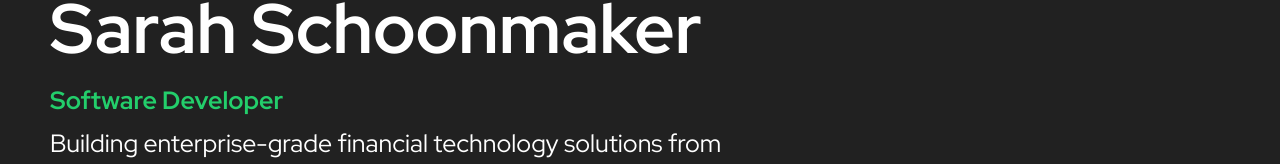
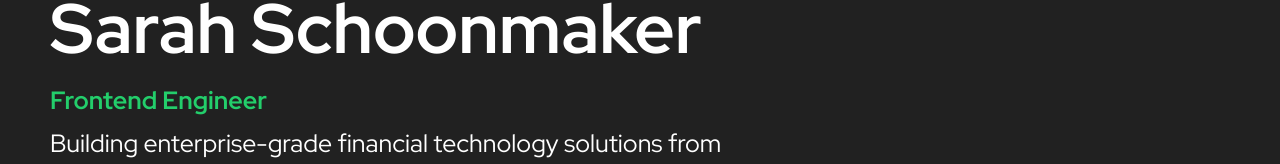
Before and after one commit to SarahSchoonmaker/sarah-react-portfolio, a React (Create React App) app: page / in a window 1280 px wide. Shown: the part 228-392 px from the top of the page. Built offline with nearby package versions, Linux system fonts and the light colour scheme.

Commit message:
edited projects

```diff
--- a/src/components/Hero/Hero.tsx
+++ b/src/components/Hero/Hero.tsx
@@ -13,7 +13,7 @@ export function Hero() {
           <h1>Sarah Schoonmaker</h1>
         </FadeIn>
         <FadeIn delay={400}>
-          <h3>Software Developer</h3>
+          <h3>Frontend Engineer</h3>
         </FadeIn>
         <FadeIn delay={600}>
           <p>
```
